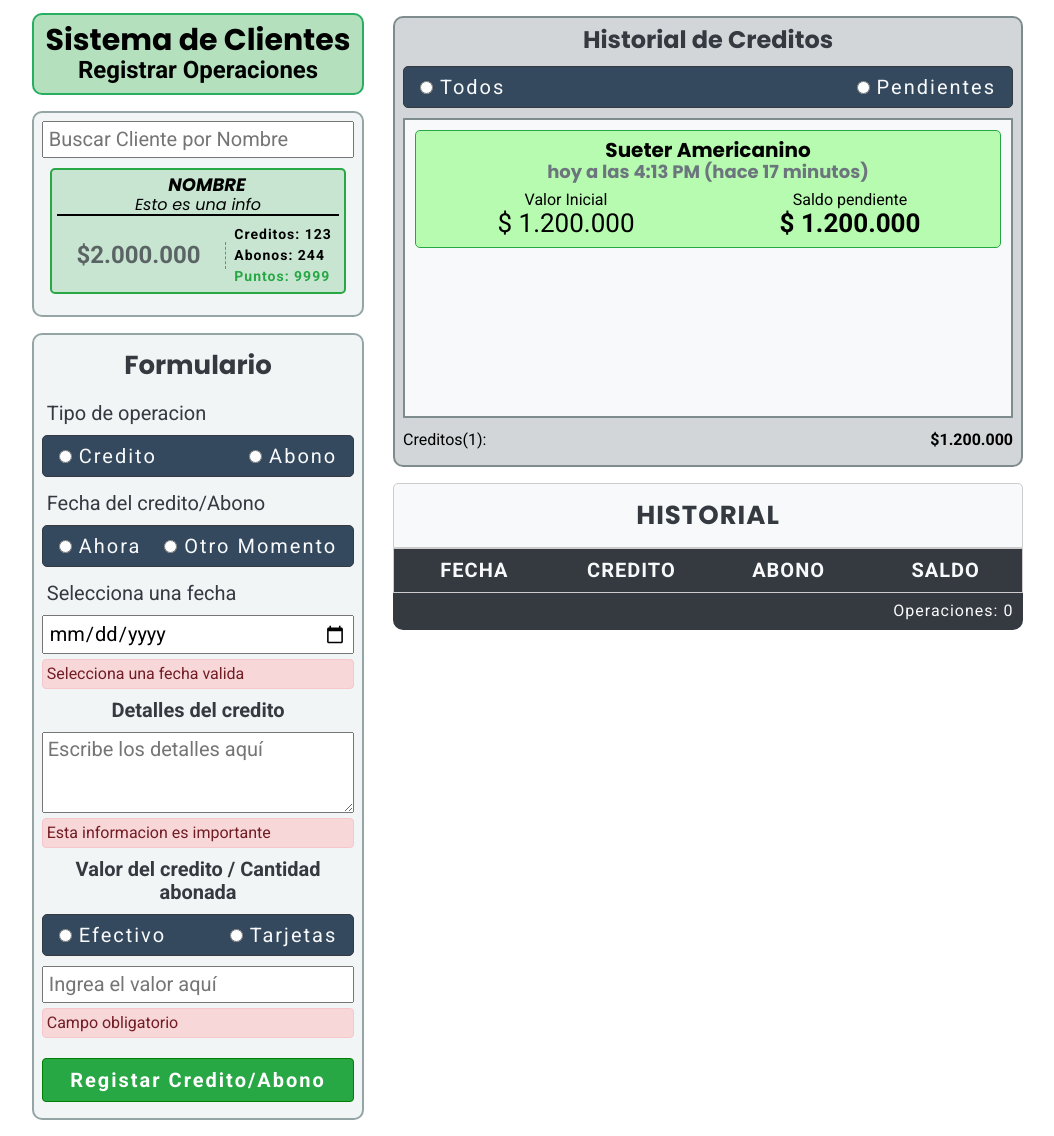
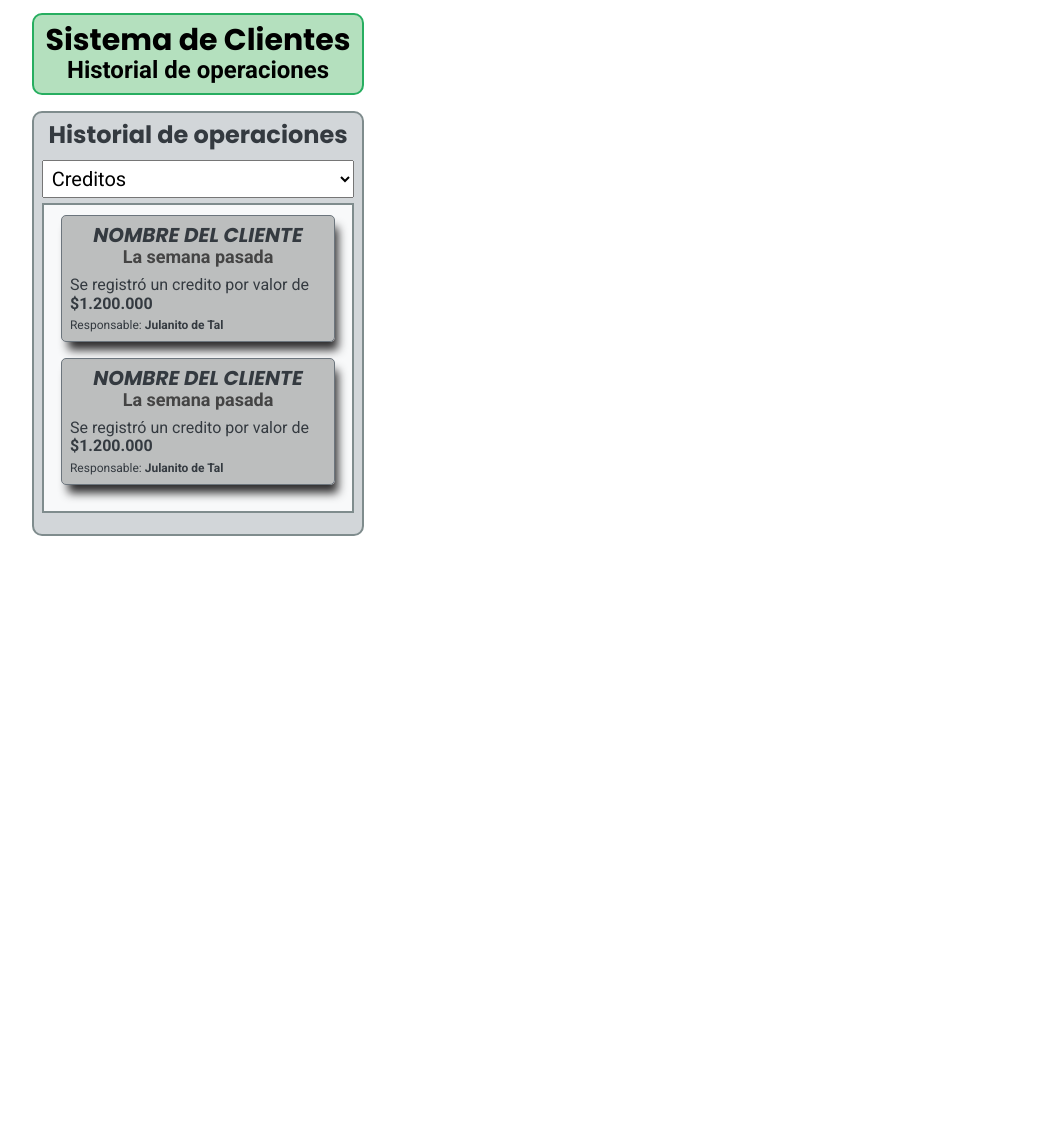
Before and after one commit to Zuniga63/tiendacarmu, a PHP site: page /desing.html in a window 1280 px wide. Shown: the whole page, without its empty margins (117-1171 px from the left). After the commit the page ends 536 px from the top, so only its background shows below. Run offline with PHP 8.4, Linux system fonts and the light colour scheme; a stand-in replaces the project's code that opens the database connection; lists and menus that the app fills with data are empty.

Commit message:
The module that show the history operations was created

```diff
--- a/desing.html
+++ b/desing.html
@@ -8,301 +8,38 @@
     <link rel="stylesheet" href="./css/main.css">
   </head>
   <body>
-    <div class="view" id="operationView">
+    <div class="view">
       <section class="view__section">
         <div class="container">
           <div class="container__header container__header--success">
             <h1 class="container__title">Sistema de Clientes</h1>
-            <p class="container__subtitle">Registrar Operaciones</p>
+            <p class="container__subtitle">Historial de operaciones</p>
           </div>
-          <!-- Modulo para la busqueda de cliente -->
-          <div class="search-box">
-            <input type="text" class="search-box__search" placeholder="Buscar Cliente por Nombre">
-            <div class="search-box__content">
-              <div class="search-box__result scroll">
-                <div class="customer-card">
-                  <div class="customer-card__header">
-                      <h3 class="customer-card__name">Nombre</h3>
-                      <p class="customer-card__info">Esto es una info</p>
-                  </div>
-                  <p class="customer-card__balance">$2.000.000</p>
-                  <div>
-                    <p class="customer-card__debts">Creditos: 123</p>
-                    <p class="customer-card__points">Abonos: 244</p>
-                    <p class="customer-card__points text-success">Puntos: 9999</p>
-                  </div>
-                </div>
+
+          <div class="card-container">
+            <h2 class="card-container__title">Historial de operaciones</h2>
+            <select  class="form__input">
+              <option value="0">Creditos</option>
+            </select>
+            <div class="card-container__box scroll">
+              <div class="history__card">
+                <p class="history__card__title">Nombre del cliente</p>
+                <p class="history__card__date">La semana pasada</p>
+                <p class="history__card__info">Se registró un credito por valor de <span class="history__card__bold">$1.200.000</span></p>
+                <p class="history__card__author">Responsable: <span class="history__card__bold">Julanito de Tal</span></p>
               </div>
-              <p class="search-box__count">6 Clientes</p>
-            </div>
-            <div class="search-box__selected">
-              <div class="customer-card">
-                <div class="customer-card__header">
-                    <h3 class="customer-card__name">Nombre</h3>
-                    <p class="customer-card__info">Esto es una info</p>
-                </div>
-                <p class="customer-card__balance">$2.000.000</p>
-                <div>
-                  <p class="customer-card__debts">Creditos: 123</p>
-                  <p class="customer-card__points">Abonos: 244</p>
-                  <p class="customer-card__points text-success">Puntos: 9999</p>
-                </div>
+              <div class="history__card">
+                <p class="history__card__title">Nombre del cliente</p>
+                <p class="history__card__date">La semana pasada</p>
+                <p class="history__card__info">Se registró un credito por valor de <span class="history__card__bold">$1.200.000</span></p>
+                <p class="history__card__author">Responsable: <span class="history__card__bold">Julanito de Tal</span></p>
               </div>
             </div>
           </div>
-          <!-- FORMULARIO DE REGISTRO O ACTUALIZACIÓN -->
-          <form class="form form--bg-light">
-            <div class="form__header">
-              <h2 class="form__title">Formulario</h2>
-            </div>
-            <div class="form__content">
-              <!-- Campo para definir el tipo de operacion -->
-              <label class="form__label">Tipo de operacion</label>
-              <div class="form__group-flex m-b">
-                <!-- Seleccion de credito -->
-                <div class="form__radio-group">
-                  <input
-                    type="radio"
-                    name="credit"
-                    id="credit"
-                    class="form__radio"
-                  />
-                  <label for="credit" class="form__radio">Credito</label>
-                </div>
-                <!-- Seleccion de pago -->
-                <div class="form__radio-group">
-                  <input
-                    type="radio"
-                    name="payment"
-                    id="payment"
-                    class="form__radio"
-                  />
-                  <label for="payment" class="form__radio">Abono</label>
-                </div>
-              </div>
+        </div>
 
-              <!-- Campo para definir la fecha de la operacion -->
-              <label class="form__label">Fecha del credito/Abono</label>
-              <div class="form__group-flex m-b">
-                <!-- Seleccion de credito -->
-                <div class="form__radio-group">
-                  <input
-                    type="radio"
-                    name="credit"
-                    id="now"
-                    class="form__radio"
-                  />
-                  <label for="now" class="form__radio">Ahora</label>
-                </div>
-                <!-- Seleccion de pago -->
-                <div class="form__radio-group">
-                  <input
-                    type="radio"
-                    name="payment"
-                    id="other"
-                    class="form__radio"
-                  />
-                  <label for="other" class="form__radio">Otro Momento</label>
-                </div>
-              </div>
-              <!-- Campo opcional para seleccionar la fecha -->
-              <label for="date" class="form__label">Selecciona una fecha</label>
-              <input type="date" name="" id="date" class="form__input">
-              <p class="alert alert--danger show">Selecciona una fecha valida</p>
-
-              <!-- Campo para agregar la descripcion del credito -->
-              <label for="description" class="form__label text-bold text-center">Detalles del credito</label>
-              <textarea name="" id="description" cols="30" rows="3" class="form__input" placeholder="Escribe los detalles aquí"></textarea>
-              <p class="alert alert--danger show">Esta informacion es importante</p>
-
-              <!-- Campo para el ingreso del importe -->
-              <label for="amount" class="form__label text-bold text-center">Valor del credito / Cantidad abonada</label>
-              <!-- Forma de pago -->
-              <div class="form__group-flex m-b">
-                <div class="form__radio-group">
-                  <input
-                    type="radio"
-                    name="credit"
-                    id="cash"
-                    class="form__radio"
-                  />
-                  <label for="now" class="form__radio">Efectivo</label>
-                </div>
-                <!-- Seleccion de pago -->
-                <div class="form__radio-group">
-                  <input
-                    type="radio"
-                    name="payment"
-                    id="card"
-                    class="form__radio"
-                  />
-                  <label for="other" class="form__radio">Tarjetas</label>
-                </div>
-              </div>
-              <input type="text" name="" id="amount" class="form__input" placeholder="Ingrea el valor aquí">
-              <p class="alert alert--danger show">Campo obligatorio</p>
-            </div>
-            <div class="form__actions">
-              <input type="submit" value="Registar Credito/Abono" class="btn btn--success">
-            </div>
-          </form>
-          <!-- Contenedor con las tarjetas de creditos -->
-          <div class="card-container view-desktop-colapse">
-            <h2 class="card-container__title text-bold">Historial de Creditos</h2>
-            <div class="card-container__options">
-              <div class="form__group-flex">
-                <!-- Seleccion de credito -->
-                <div class="form__radio-group">
-                  <input
-                    type="radio"
-                    name="credit"
-                    id="credit"
-                    class="form__radio"
-                  />
-                  <label for="credit" class="form__radio">Todos</label>
-                </div>
-                <!-- Seleccion de pago -->
-                <div class="form__radio-group">
-                  <input
-                    type="radio"
-                    name="payment"
-                    id="payment"
-                    class="form__radio"
-                  />
-                  <label for="payment" class="form__radio">Pendientes</label>
-                </div>
-              </div>
-            </div>
-            <div class="card-container__box scroll">
-              <div class="debt-card">
-                <p class="debt-card__title">Sueter Americanino</p>
-                <p class="debt-card__date">hoy a las 4:13 PM (hace 17 minutos)</p>
-                <p class="debt-card__label">Valor Inicial</p>
-                <p class="debt-card__label">Saldo pendiente</p>
-                <p class="debt-card__money">$&nbsp;1.200.000</p>
-                <p class="debt-card__money debt-card__money--bold">$&nbsp;1.200.000</p>
-              </div>
-            </div>
-            <p class="card-container__footer">Creditos(1): <span class="text-bold">$1.200.000</span></p>
-          </div>
-          <!-- Historial del cliente -->
-          <div class="view-desktop-colapse">
-            <div class="history__header">
-              <h2 class="history__title">Historial</h2>
-            </div>
-            <div class="history__head">
-              <table class="table">
-                <thead>
-                  <tr class="table__row-header">
-                    <th class="table__header table--34">Fecha</th>
-                    <th class="table__header table--33">Credito</th>
-                    <th class="table__header table--33">Abono</th>
-                  </tr>
-                </thead>
-              </table>
-            </div>
-            <div class="history__body scroll">
-              <table class="table">
-                <tbody class="table__body">
-                  <template v-for="customer in customers">
-                    <tr class="table__row" :key="customer.id">
-                      <td class="table__data table--25">12-03-01</td>
-                      <td class="table__data table--25">{{customer.lastName}}</td>
-                      <td class="table__data table--25">{{customer.phone}}</td>
-                    </tr>
-                  </template v-for="customer">
-                  <tr class="table__row" :key="customer.id">
-                    <td class="table__data table--34">12-03-01</td>
-                    <td class="table__data table--33">$1.2000.000</td>
-                    <td class="table__data table--33">$1.200.000</td>
-                  </tr>
-                </tbody>
-              </table>
-            </div>
-            <div class="history__footer">
-              <p></p>
-              <p class="history__info">Operaciones: 0</p>
-            </div>
-          </div>
-        </div>
       </section>
       <aside class="view__sidebar">
-        <!-- Contenedor con las tarjetas de creditos -->
-        <div class="card-container">
-          <h2 class="card-container__title text-bold">Historial de Creditos</h2>
-          <div class="card-container__options">
-            <div class="form__group-flex">
-              <!-- Seleccion de credito -->
-              <div class="form__radio-group">
-                <input
-                  type="radio"
-                  name="credit"
-                  id="credit"
-                  class="form__radio"
-                />
-                <label for="credit" class="form__radio">Todos</label>
-              </div>
-              <!-- Seleccion de pago -->
-              <div class="form__radio-group">
-                <input
-                  type="radio"
-                  name="payment"
-                  id="payment"
-                  class="form__radio"
-                />
-                <label for="payment" class="form__radio">Pendientes</label>
-              </div>
-            </div>
-          </div>
-          <div class="card-container__box scroll">
-            <div class="debt-card">
-              <p class="debt-card__title">Sueter Americanino</p>
-              <p class="debt-card__date">hoy a las 4:13 PM (hace 17 minutos)</p>
-              <p class="debt-card__label">Valor Inicial</p>
-              <p class="debt-card__label">Saldo pendiente</p>
-              <p class="debt-card__money">$&nbsp;1.200.000</p>
-              <p class="debt-card__money debt-card__money--bold">$&nbsp;1.200.000</p>
-            </div>
-          </div>
-          <p class="card-container__footer">Creditos(1): <span class="text-bold">$1.200.000</span></p>
-        </div>
-
-        <div class="history__header">
-          <h2 class="history__title">Historial</h2>
-        </div>
-        <div class="history__head">
-          <table class="table">
-            <thead>
-              <tr class="table__row-header">
-                <th class="table__header table--25">Fecha</th>
-                <th class="table__header table--25">Credito</th>
-                <th class="table__header table--25">Abono</th>
-                <th class="table__header table--25">Saldo</th>
-              </tr>
-            </thead>
-          </table>
-        </div>
-        <div class="history__body scroll">
-          <table class="table">
-            <tbody class="table__body">
-              <template v-for="customer in customers">
-                <tr class="table__row" :key="customer.id">
-                  <td class="table__data table--25">{{customer.firstName}}</td>
-                  <td class="table__data table--25">{{customer.lastName}}</td>
-                  <td class="table__data table--25">{{customer.phone}}</td>
-                  <td class="table__data table--25">
-                    <input type="checkbox" name="" id="" style="zoom: 2;" />
-                  </td>
-                </tr>
-              </template v-for="customer">
-
-            </tbody>
-          </table>
-        </div>
-        <div class="history__footer">
-          <p></p>
-          <p class="history__info">Operaciones: 0</p>
-        </div>
       </aside>
     </div>
   </body>
--- a/system/includes/frontend/customer-view.php
+++ b/system/includes/frontend/customer-view.php
@@ -73,7 +73,7 @@
                     <a href="#" :class="['dropdown__link', {active: actualView === 'newCustomerAndUpdate'}]" @click="actualView = 'newCustomerAndUpdate'">Nuevo y Actualización</a>
                   </li>
                   <li class="dropdown__item">
-                    <a href="#" class="dropdown__link disabled">Historial de movimientos</a>
+                    <a href="#" :class="['dropdown__link', {active: actualView === 'historyView'}]" @click="actualView = 'historyView'">Historial de movimientos</a>
                   </li>
                   <li class="dropdown__item">
                     <a href="#" class="dropdown__link disabled">Informes</a>
@@ -111,6 +111,8 @@
 
     <operation-register id="customerOperation" v-show="actualView === 'newOperation'"></operation-register>
 
+    <history-view v-show="actualView === 'historyView'"></history-view>
+
     <waiting-modal></waiting-modal>
     <process-result></process-result>
   </div>
```
Also changed, not shown: system/js/customers.js (+172 -2 lines).
